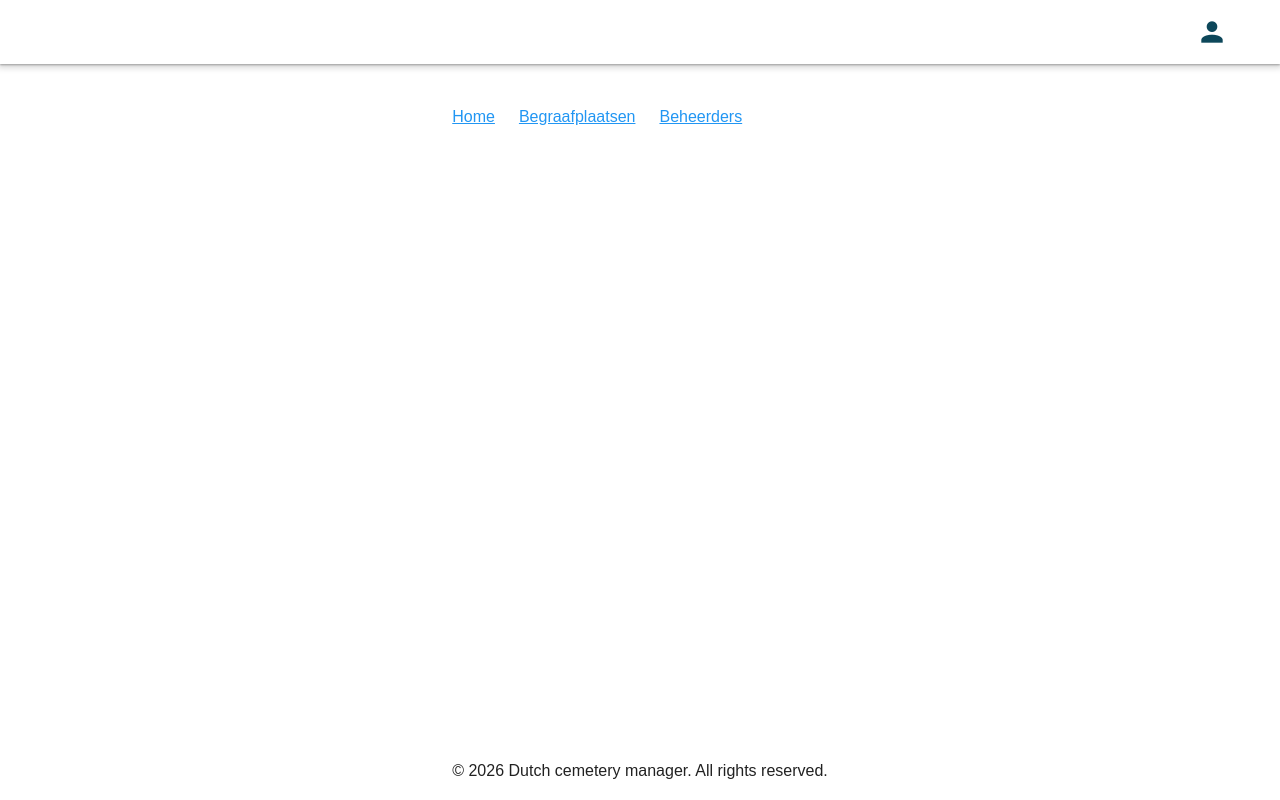
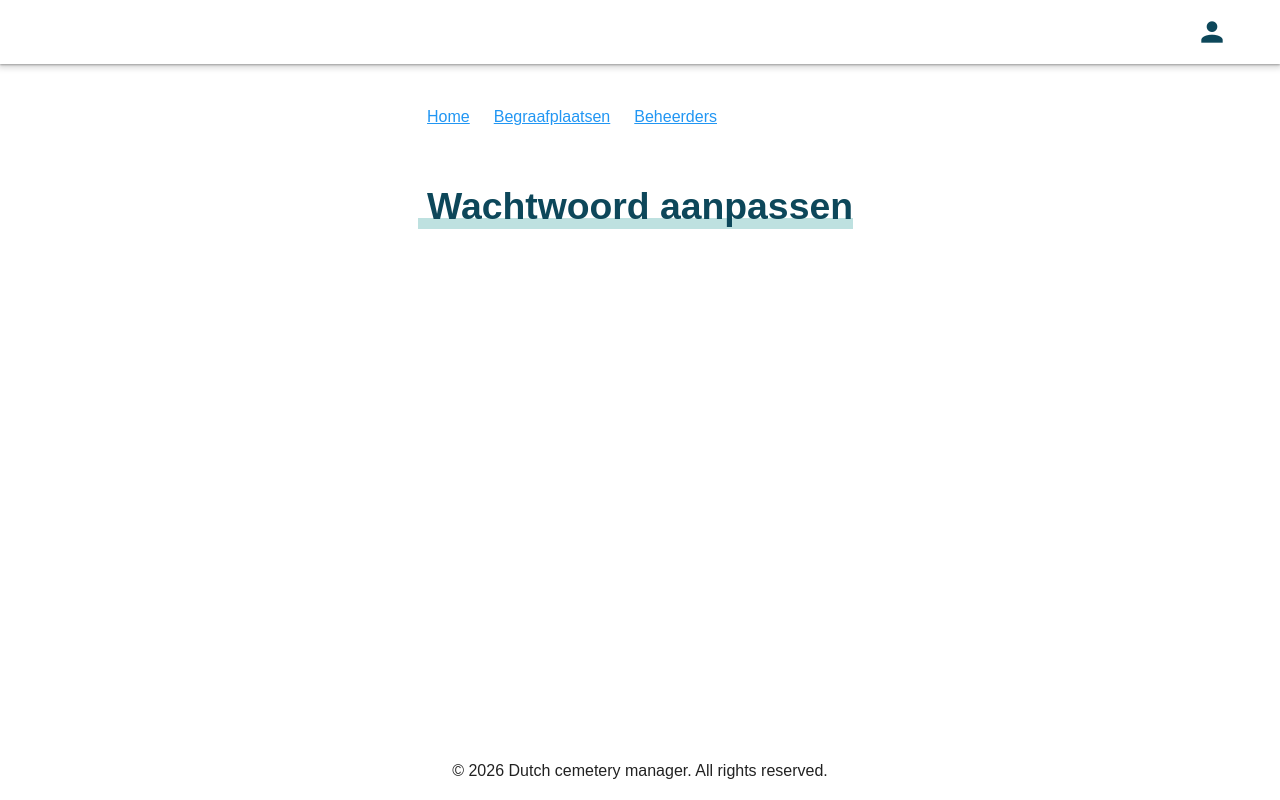
Before and after one commit to YassiraRaddahi/VKB-Gravenproject, a Vue app in the folder apps/web/: page /profiel/beveiliging in a window 1280 px wide. Built offline with nearby package versions, Linux system fonts and the light colour scheme; no server answers.

Commit message:
Added Security Router within the profile and SecurityView.vue for navigation

```diff
--- a/apps/web/src/router/index.js
+++ b/apps/web/src/router/index.js
@@ -5,6 +5,7 @@ import Cemeteries from '../views/CemeteriesView.vue'
 import Graves from '../views/GravesView.vue'
 import CemeteryManagers from '../views/CemeteryManagersView.vue'
 import Profile from '../views/ProfileView.vue'
+import Security from '../views/SecurityView.vue'
 
 
 const router = createRouter({
@@ -15,7 +16,8 @@ const router = createRouter({
     { path: '/begraafplaatsen', name: 'Cemeteries', component: Cemeteries },
     { path: '/graven/:cemetery_id', name: 'Graves', component: Graves },
     { path: '/beheerders', name: 'CemeteryManagers', component: CemeteryManagers },
-    { path: '/profiel', name: 'Profile', component: Profile }
+    { path: '/profiel', name: 'Profile', component: Profile },
+    { path: '/profiel/beveiliging', name: 'Security', component: Security }
   ]
 })
 
--- /dev/null
+++ b/apps/web/src/views/SecurityView.vue
@@ -0,0 +1,17 @@
+<template>
+ <div class="d-flex justify-center mb-20">
+    <h2 class="title">
+      Wachtwoord aanpassen
+    </h2>
+  </div>
+
+
+</template>
+
+<script setup>
+// logica, imports, props, reactive state
+</script>
+
+<style scoped>
+/* alleen voor deze component */
+</style>
```
